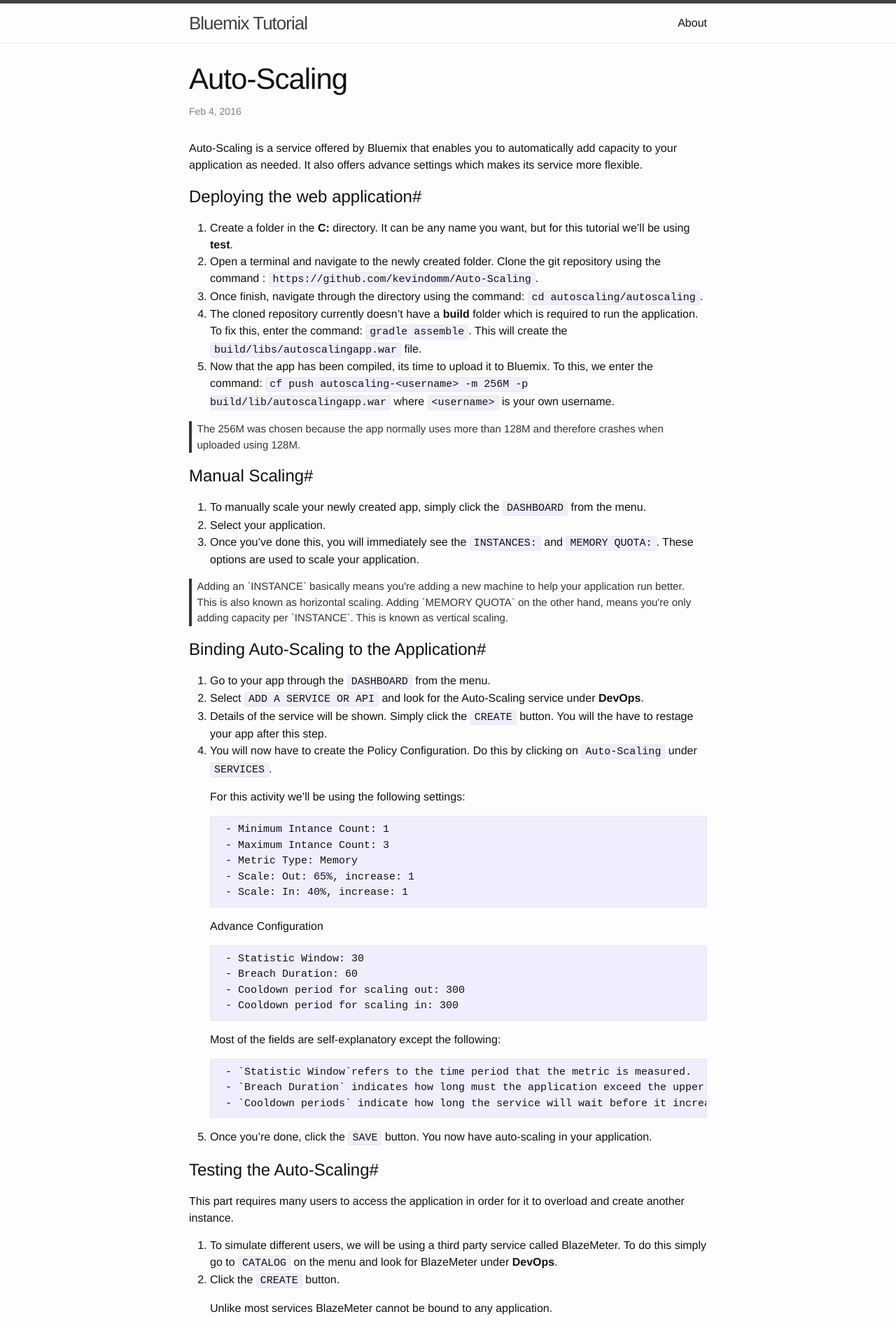
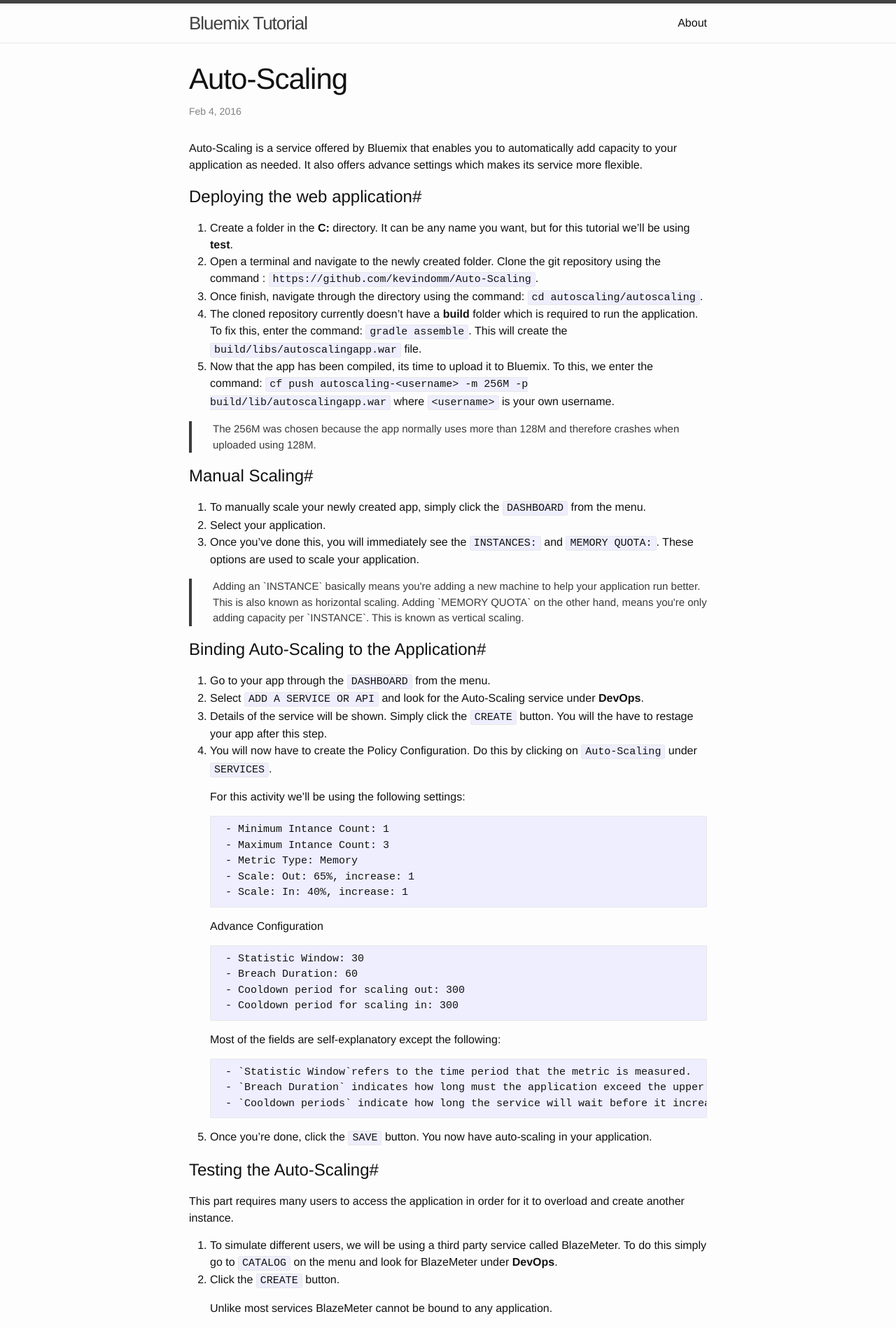
Before and after one commit to kevindomm/kevindomm.github.io, a Jekyll site: the page built from _posts/2016-02-04-auto-scaling.markdown, in a window 1280 px wide. Shown: the top 1898 px of the page at 70% size. Built offline with Jekyll 4.4.1, drawn with Linux system fonts in a browser that asks for light colours; Markdown is read by kramdown in place of the engine named in the settings.

Commit message:
edited lines 113-119

```diff
--- a/_sass/_base.scss
+++ b/_sass/_base.scss
@@ -110,9 +110,9 @@ a {
  * Blockquotes
  */
 blockquote {
-    color: #353535;
-    border-left: 4px solid #353535;
-    padding-left: $spacing-unit / 4;
+    color: #3b3b3b;
+    border-left: 4px solid #3b3b3b;
+    padding-left: $spacing-unit / 1;
     font-size: 15px;
 
     > :last-child {
```
